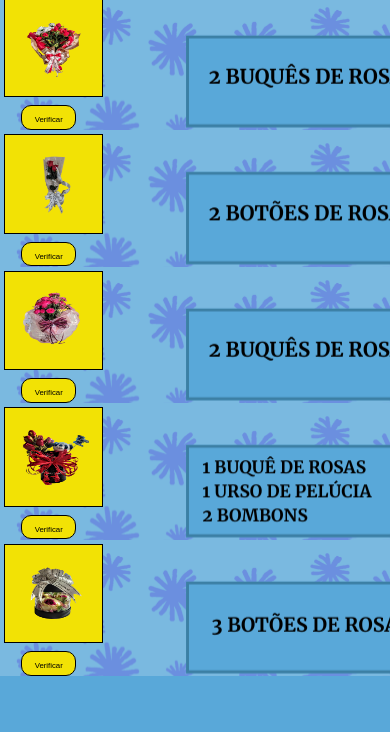
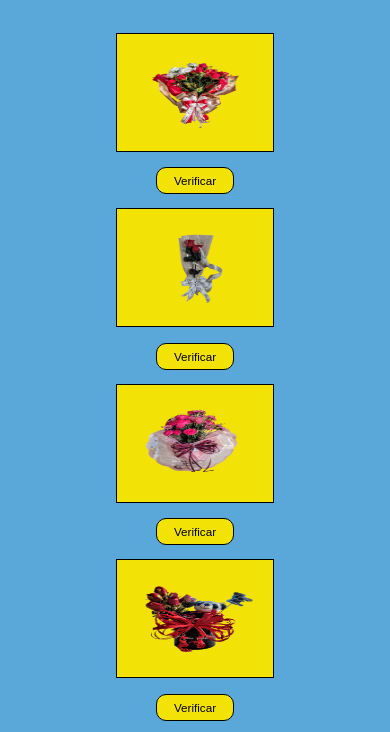
Before and after one commit to ViPresentes/Vi-Presentes, a plain HTML site: page buques.html in a window 390 px wide. Shown: the part 60-792 px from the top of the page. Drawn offline with Linux system fonts and the light colour scheme; a web font is replaced by a local one.

Commit message:
Versão 1.3

```diff
--- a/css/buques.css
+++ b/css/buques.css
@@ -79,71 +79,79 @@
     }
 
     .imagensBuques{
+        display: block;
         border: 1px solid black;
-        width: 25vw;
-        height: 25vw;
-        margin-left: 1vw;
-        margin-top: 1vw;
-        margin-bottom: 1vw;
+        width: 40vw;
+        height: 30vw;
+        margin-left: auto;
+        margin-right: auto;
+        margin-top: 10vw;
+        margin-bottom: 4vw;
     }
 
 
     .caixaBotao button{
-        padding: 1vw;
-        width: 14vw;
-        top: 1.5vw;
-        margin-left: 5.5vw;
+        padding: 1.5vw;
+        width: 20vw;
+        top: 0vw;
+        margin-left: 0vw;
         border-radius: 10px;
         background-color: #F2E205;
         border: 1px solid black;
     }
 
     .caixaBotao a{
+        display: block;
         text-decoration: none;
         color: black;
-        font-size: 2vw;
+        font-size: 3vw;
     }
 
     .caixaBotao button:hover{
         cursor: pointer;
         background-color: #ffee0081;
-        padding: 1.2vw;
+        padding: 1.7vw;
     }
 
     #margem{
-        margin-bottom: 11vw;
+        margin-bottom: 25vw;
     }
 
     .fundoBuques1{
-        background-image: url(../imagens/buques/FundoBuquesCelular1.png);
+        background-image:none;
+        text-align:center;
         width: 100%;
         height: 35vw;
 
     }
 
     .fundoBuques2{
-        background-image: url(../imagens/buques/FundoBuquesCelular2.png);
+        background-image:none;
+        text-align:center;
         width: 100%;
         height: 35vw;
 
     }
 
     .fundoBuques3{
-        background-image: url(../imagens/buques/FundoBuquesCelular1.png);
+        background-image:none;
+        text-align:center;
         width: 100%;
         height: 35vw;
 
     }
 
     .fundoBuques4{
-        background-image: url(../imagens/buques/FundoBuquesCelular3.png);
+        background-image:none;
+        text-align:center;
         width: 100%;
         height: 35vw;
 
     }
 
     .fundoBuques5{
-        background-image: url(../imagens/buques/FundoBuquesCelular4.png);
+        background-image:none;
+        text-align:center;
         width: 100%;
         height: 35vw;
 
```
